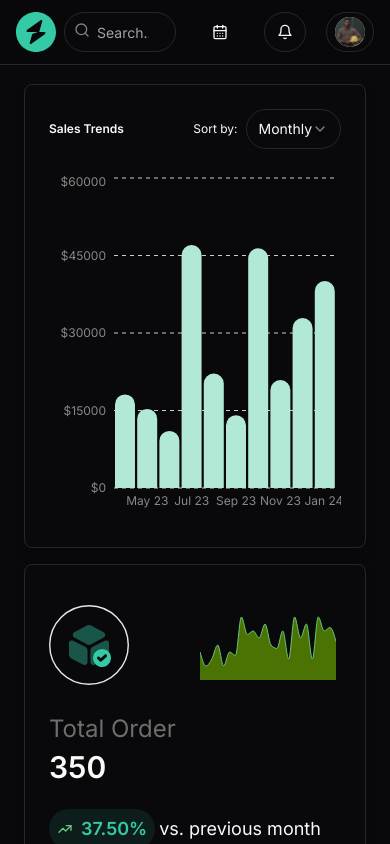
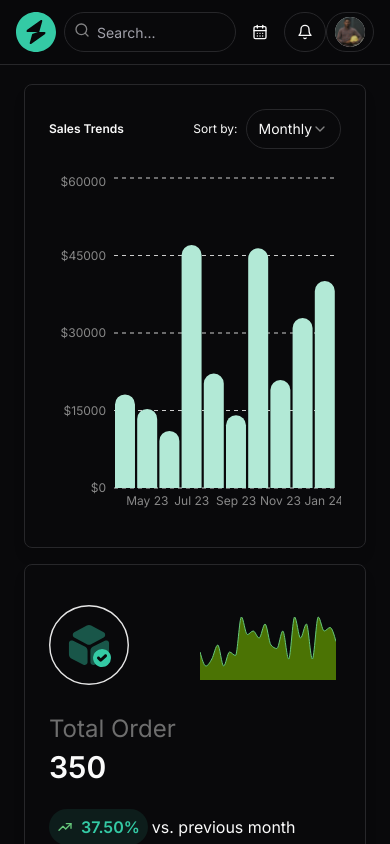
Before and after one commit to Judge-Paul/geegpay-dashboard, a Next.js app: page / in a window 390 px wide. Built offline with nearby package versions, Linux system fonts and the light colour scheme.

Commit message:
fix(design): mobile friendliness

```diff
--- a/src/components/dashboard/TrendCards.tsx
+++ b/src/components/dashboard/TrendCards.tsx
@@ -34,7 +34,7 @@ export default function TrendCards() {
               </p>
               <p className="mt-1 text-3xl font-semibold sm:text-xl">{amount}</p>
             </CardContent>
-            <CardFooter className="gap-1 text-lg sm:text-sm xl:text-[0.68rem]">
+            <CardFooter className="text-md gap-1 sm:text-sm xl:text-[0.68rem]">
               <span
                 className={cn(
                   "flex rounded-full px-2 py-1.5 font-semibold",
--- a/src/components/layout/header.tsx
+++ b/src/components/layout/header.tsx
@@ -10,7 +10,7 @@ export default function Header() {
   return (
     <div className="supports-backdrop-blur:bg-background/60 fixed left-0 right-0 top-0 z-20 border-b bg-background/95 backdrop-blur">
       <nav className="flex h-16 items-center justify-between px-4">
-        <div className={cn("block md:!hidden")}>
+        <div className={cn("block sm:hidden")}>
           <MobileSidebar />
         </div>
         <div className="flex w-full justify-between gap-2 text-xl">
@@ -20,7 +20,7 @@ export default function Header() {
               Dashboard
             </h2>
           </div>
-          <div className="flex gap-5">
+          <div className="flex sm:gap-5">
             <Searchbar />
             <CalendarDate />
             <Notification />
--- a/src/components/layout/mobile-sidebar.tsx
+++ b/src/components/layout/mobile-sidebar.tsx
@@ -4,11 +4,16 @@ import { Sheet, SheetContent, SheetTrigger } from "@/components/ui/sheet";
 import { SideNav } from "@/components/layout/side-nav";
 import { NavItems } from "@/components/layout/nav-items";
 import { Logo } from "../icons";
+import { useSidebar } from "@/hooks/useSidebar";
 
 export const MobileSidebar = () => {
+  const { isOpen, toggle } = useSidebar();
   const [open, setOpen] = useState(false);
   const [isMounted, setIsMounted] = useState(false);
 
+  useEffect(() => {
+    if (open && isOpen === false) toggle();
+  }, [open]);
   useEffect(() => {
     setIsMounted(true);
   }, []);
--- a/src/components/layout/side-nav.tsx
+++ b/src/components/layout/side-nav.tsx
@@ -4,7 +4,7 @@ import { cn } from "@/lib/utils";
 import { useSidebar } from "@/hooks/useSidebar";
 import { Button } from "@/components/ui/button";
 import { useEffect, useState } from "react";
-import { Toggle } from "@/components/Toggle";
+import { Toggle } from "@/components/toggles/ThemeToggle";
 import { useTheme } from "next-themes";
 
 interface SideNavProps {
--- a/src/components/layout/sidebar.tsx
+++ b/src/components/layout/sidebar.tsx
@@ -28,6 +28,7 @@ export default function Sidebar({ className }: SidebarProps) {
       </div>
       <div className="absolute bottom-0 mb-10 space-y-4 px-6">
         <svg
+          className="hover:cursor-pointer"
           xmlns="http://www.w3.org/2000/svg"
           width="24"
           height="24"
@@ -50,6 +51,7 @@ export default function Sidebar({ className }: SidebarProps) {
           ></path>
         </svg>
         <svg
+          className="hover:cursor-pointer"
           xmlns="http://www.w3.org/2000/svg"
           width="24"
           height="24"
@@ -74,6 +76,7 @@ export default function Sidebar({ className }: SidebarProps) {
           ></path>
         </svg>
         <svg
+          className="hover:cursor-pointer"
           xmlns="http://www.w3.org/2000/svg"
           width="24"
           height="24"
--- a/src/pages/index.tsx
+++ b/src/pages/index.tsx
@@ -28,7 +28,7 @@ export default function Home() {
             <div className="xl:col-span-7 xl:flex-1">
               <LastOrders />
             </div>
-            <div className="xl:col-span-5 xl:flex-1">
+            <div className="mt-4 sm:mt-0 xl:col-span-5 xl:flex-1">
               <TopPlatforms />
             </div>
           </div>
```
